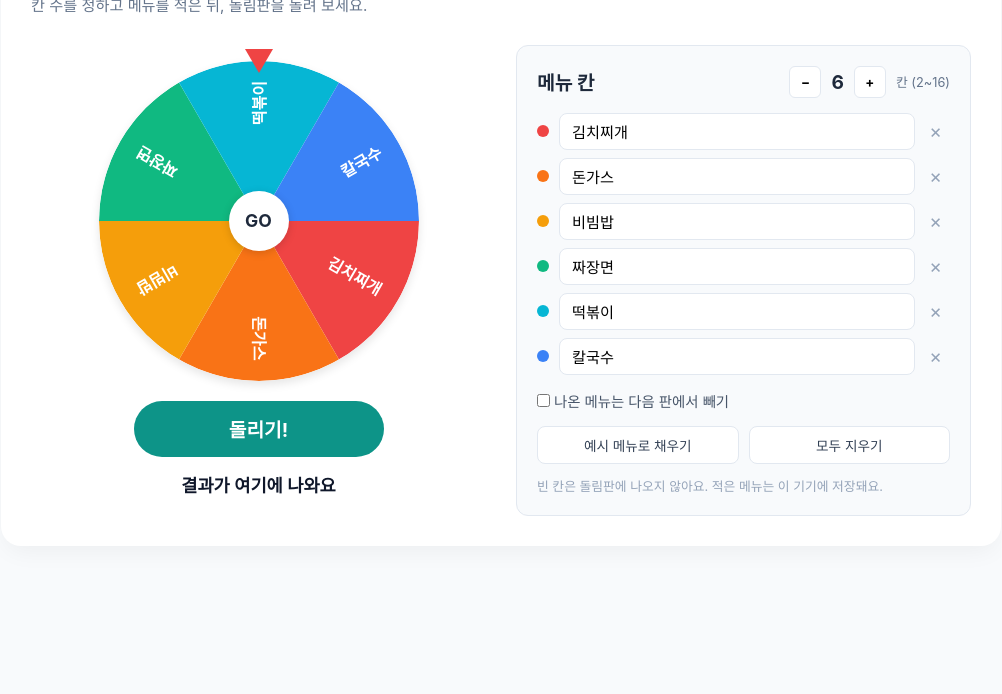
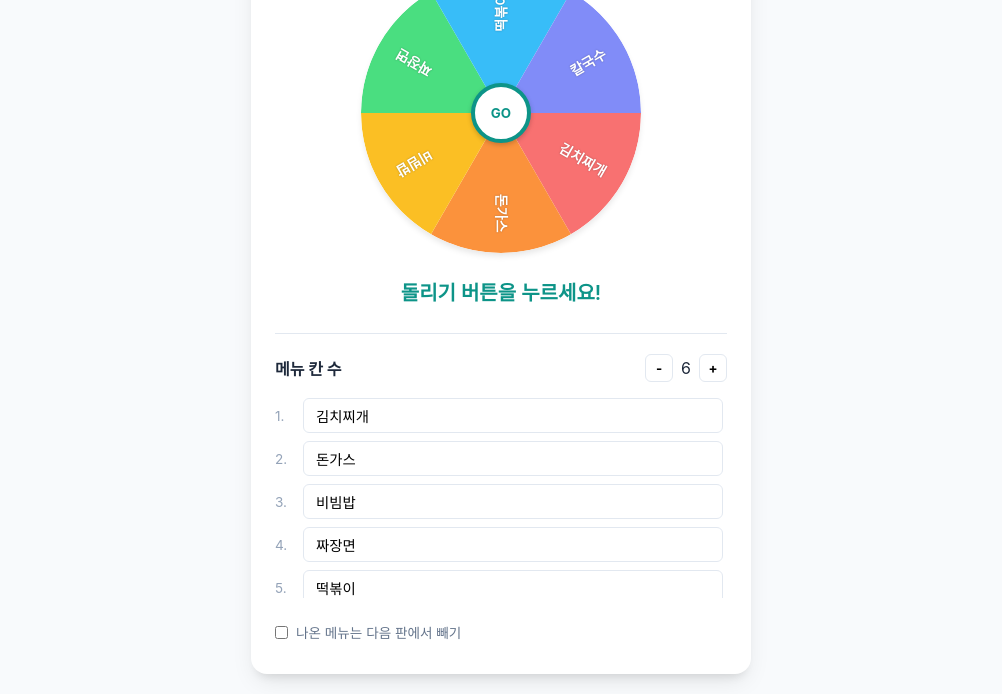
Before and after one commit to eunjinchoi1914/menu, a plain HTML site: page index.html in a window 1280 px wide. Shown: the part 173-867 px from the top of the page, without its empty margins (139-1141 px from the left). Before the commit the page ends 800 px from the top, so only its background shows below. Drawn offline with Linux system fonts and the light colour scheme.

Commit message:
Update index.html

```diff
--- a/index.html
+++ b/index.html
@@ -4,6 +4,10 @@
   <meta charset="UTF-8">
   <meta name="viewport" content="width=device-width, initial-scale=1.0">
   <title>오늘 점심 뭐 먹지? - 점심메뉴 돌림판</title>
+
+  <!-- 앱 설정 파일(manifest.json) 연결 코드 -->
+  <link rel="manifest" href="manifest.json">
+
   <style>
     :root {
       --primary-color: #0d9488;
@@ -32,76 +36,57 @@
     }
 
     .container {
-      display: grid;
-      grid-template-columns: 1fr;
-      gap: 30px;
-      max-width: 1000px;
+      background-color: var(--card-bg);
+      border-radius: 16px;
+      box-shadow: 0 10px 25px -5px rgba(0, 0, 0, 0.1), 0 8px 10px -6px rgba(0, 0, 0, 0.1);
       width: 100%;
-      background: var(--card-bg);
-      padding: 30px;
-      border-radius: 20px;
-      box-shadow: 0 10px 25px -5px rgba(0, 0, 0, 0.05);
+      max-width: 500px;
+      padding: 32px 24px;
+      text-align: center;
     }
 
-    @media (min-width: 768px) {
-      .container {
-        grid-template-columns: 1fr 1fr;
-      }
-    }
-
-    .header {
-      grid-column: 1 / -1;
-      text-align: left;
-    }
-
-    .header h1 {
-      font-size: 2rem;
-      font-weight: 800;
+    h1 {
+      font-size: 1.75rem;
+      font-weight: 700;
+      color: #0f172a;
       margin-bottom: 8px;
     }
 
-    .header p {
+    .description {
+      font-size: 0.95rem;
       color: #64748b;
-      font-size: 0.95rem;
-    }
-
-    /* Wheel Section */
-    .wheel-section {
-      display: flex;
-      flex-direction: column;
-      align-items: center;
-      justify-content: center;
-      position: relative;
+      margin-bottom: 24px;
     }
 
     .wheel-container {
       position: relative;
-      width: 320px;
-      height: 320px;
-      margin-bottom: 20px;
+      width: 280px;
+      height: 280px;
+      margin: 0 auto 24px;
     }
 
-    .pointer {
+    .arrow {
       position: absolute;
-      top: -12px;
+      top: -15px;
       left: 50%;
       transform: translateX(-50%);
       width: 0;
       height: 0;
-      border-left: 14px solid transparent;
-      border-right: 14px solid transparent;
+      border-left: 12px solid transparent;
+      border-right: 12px solid transparent;
       border-top: 24px solid #ef4444;
       z-index: 10;
+      filter: drop-shadow(0 2px 4px rgba(0,0,0,0.2));
     }
 
     canvas {
       width: 100%;
       height: 100%;
       border-radius: 50%;
-      box-shadow: 0 4px 10px rgba(0, 0, 0, 0.1);
+      box-shadow: 0 4px 6px -1px rgba(0, 0, 0, 0.1);
     }
 
-    .center-btn {
+    .spin-btn {
       position: absolute;
       top: 50%;
       left: 50%;
@@ -109,58 +94,43 @@
       width: 60px;
       height: 60px;
       background: white;
+      border: 4px solid var(--primary-color);
       border-radius: 50%;
-      display: flex;
-      justify-content: center;
-      align-items: center;
       font-weight: bold;
-      box-shadow: 0 2px 8px rgba(0,0,0,0.15);
+      color: var(--primary-color);
+      cursor: pointer;
+      box-shadow: 0 2px 5px rgba(0,0,0,0.2);
+      transition: transform 0.1s;
       z-index: 5;
-      font-size: 1.1rem;
-    }
-
-    .spin-btn {
-      width: 80%;
-      max-width: 250px;
-      padding: 14px 0;
-      background-color: var(--primary-color);
-      color: white;
-      border: none;
-      border-radius: 30px;
-      font-size: 1.2rem;
-      font-weight: bold;
-      cursor: pointer;
-      transition: background 0.2s, transform 0.1s;
-    }
-
-    .spin-btn:hover {
-      background-color: var(--primary-hover);
     }
 
     .spin-btn:active {
-      transform: scale(0.98);
+      transform: translate(-50%, -50%) scale(0.95);
     }
 
-    .result-display {
-      margin-top: 15px;
-      font-size: 1.1rem;
-      font-weight: 600;
-      height: 28px;
-      color: #0f172a;
+    .spin-btn:disabled {
+      cursor: not-allowed;
+      opacity: 0.8;
     }
 
-    /* Controls Section */
-    .controls-section {
-      background: #f8fafc;
-      padding: 20px;
-      border-radius: 12px;
-      border: 1px solid var(--border-color);
+    .result {
+      font-size: 1.25rem;
+      font-weight: 600;
+      min-height: 2rem;
+      margin-bottom: 24px;
+      color: var(--primary-color);
     }
 
-    .section-title {
-      font-size: 1.2rem;
-      font-weight: 700;
-      margin-bottom: 15px;
+    .controls {
+      display: flex;
+      flex-direction: column;
+      gap: 16px;
+      text-align: left;
+      border-top: 1px solid var(--border-color);
+      padding-top: 20px;
+    }
+
+    .control-group {
       display: flex;
       justify-content: space-between;
       align-items: center;
@@ -169,52 +139,46 @@
     .count-control {
       display: flex;
       align-items: center;
-      gap: 10px;
+      gap: 8px;
     }
 
     .count-btn {
-      width: 32px;
-      height: 32px;
+      width: 28px;
+      height: 28px;
+      border-radius: 6px;
       border: 1px solid var(--border-color);
       background: white;
-      border-radius: 6px;
+      cursor: pointer;
       font-weight: bold;
-      cursor: pointer;
-    }
-
-    .count-btn:hover {
-      background: #f1f5f9;
     }
 
     .menu-list {
       display: flex;
       flex-direction: column;
       gap: 8px;
-      max-height: 280px;
+      max-height: 200px;
       overflow-y: auto;
-      margin-bottom: 15px;
       padding-right: 4px;
     }
 
     .menu-item {
       display: flex;
+      gap: 8px;
       align-items: center;
-      gap: 10px;
     }
 
-    .color-dot {
-      width: 12px;
-      height: 12px;
-      border-radius: 50%;
-      flex-shrink: 0;
+    .menu-item span {
+      width: 20px;
+      font-size: 0.85rem;
+      color: #94a3b8;
     }
 
     .menu-input {
       flex: 1;
       padding: 8px 12px;
       border: 1px solid var(--border-color);
-      border-radius: 8px;
-      font-size: 0.95rem;
+      border-radius: 6px;
+      font-size: 0.9rem;
       outline: none;
     }
 
@@ -225,282 +189,183 @@
     .remove-btn {
       background: none;
       border: none;
-      color: #94a3b8;
-      font-size: 1.2rem;
+      color: #ef4444;
       cursor: pointer;
-      padding: 0 4px;
-    }
-
-    .remove-btn:hover {
-      color: #ef4444;
+      padding: 4px;
     }
 
     .option-group {
-      margin-bottom: 15px;
-      font-size: 0.9rem;
-      color: #475569;
-    }
-
-    .btn-group {
       display: flex;
-      gap: 10px;
-    }
-
-    .sub-btn {
-      flex: 1;
-      padding: 8px 0;
-      background: white;
-      border: 1px solid var(--border-color);
-      border-radius: 8px;
+      align-items: center;
+      gap: 8px;
       font-size: 0.85rem;
-      cursor: pointer;
-      color: #334155;
-    }
-
-    .sub-btn:hover {
-      background: #f1f5f9;
-    }
-
-    .footer-note {
-      margin-top: 12px;
-      font-size: 0.8rem;
-      color: #94a3b8;
+      color: #64748b;
+      margin-top: 8px;
     }
   </style>
 </head>
 <body>
 
   <div class="container">
-  <div class="header">
     <h1>오늘 점심 뭐 먹지?</h1>
-    <p>칸 수를 정하고 메뉴를 적은 뒤, 돌림판을 돌려 보세요.</p>
+    <p class="description">칸 수를 정하고 메뉴를 적은 뒤, 돌림판을 돌려 보세요.</p>
+
+    <div class="wheel-container">
+      <div class="arrow"></div>
+      <canvas id="wheel" width="280" height="280"></canvas>
+      <button id="spin-btn" class="spin-btn">GO</button>
     </div>
 
-  <!-- 돌림판 영역 -->
-  <div class="wheel-section">
-    <div class="wheel-container">
-      <div class="pointer"></div>
-      <canvas id="wheelCanvas" width="320" height="320"></canvas>
-      <div class="center-btn">GO</div>
-    </div>
-    <button class="spin-btn" id="spinBtn">돌리기!</button>
-    <div class="result-display" id="resultDisplay">결과가 여기에 나와요</div>
-  </div>
+    <div id="result" class="result">돌리기 버튼을 누르세요!</div>
 
-  <!-- 설정 영역 -->
-  <div class="controls-section">
-    <div class="section-title">
-      <span>메뉴 칸</span>
+    <div class="controls">
+      <div class="control-group">
+        <label><strong>메뉴 칸 수</strong></label>
         <div class="count-control">
-        <button class="count-btn" id="decBtn">−</button>
-        <span id="countDisplay">6</span>
-        <button class="count-btn" id="incBtn">+</button>
-        <span style="font-size: 0.8rem; color: #64748b; font-weight: normal;">칸 (2~16)</span>
+          <button id="dec-btn" class="count-btn">-</button>
+          <span id="count-display">6</span>
+          <button id="inc-btn" class="count-btn">+</button>
         </div>
       </div>
 
-    <div class="menu-list" id="menuList"></div>
+      <div id="menu-list" class="menu-list"></div>
 
       <div class="option-group">
-      <label>
-        <input type="checkbox" id="removeWonOption"> 나온 메뉴는 다음 판에서 빼기
-      </label>
-    </div>
-
-    <div class="btn-group">
-      <button class="sub-btn" id="fillPresetBtn">예시 메뉴로 채우기</button>
-      <button class="sub-btn" id="clearAllBtn">모두 지우기</button>
-    </div>
-
-    <div class="footer-note">
-      빈 칸은 돌림판에 나오지 않아요. 적은 메뉴는 이 기기에 저장돼요.
+        <input type="checkbox" id="remove-option">
+        <label for="remove-option">나온 메뉴는 다음 판에서 빼기</label>
       </div>
     </div>
   </div>
 
   <script>
-  const COLORS = [
-    '#ef4444', '#f97316', '#f59e0b', '#10b981', '#06b6d4',
-    '#3b82f6', '#6366f1', '#8b5cf6', '#ec4899', '#f43f5e',
-    '#84cc16', '#14b8a6', '#0284c7', '#a855f7', '#d946ef', '#64748b'
-  ];
+    const colors = ['#f87171', '#fb923c', '#fbbf24', '#4ade80', '#38bdf8', '#818cf8', '#c084fc', '#f472b6'];
+    const defaultMenus = ['김치찌개', '돈가스', '비빔밥', '짜장면', '떡볶이', '칼국수', '초밥', '햄버거'];
 
-  const PRESET_MENUS = ['김치찌개', '돈가스', '비빔밥', '짜장면', '떡볶이', '칼국수'];
+    let count = 6;
+    let menus = [...defaultMenus.slice(0, 6)];
+    let currentRotation = 0;
+    let isSpinning = false;
 
-  let menus = JSON.parse(localStorage.getItem('lunch_menus')) || [...PRESET_MENUS];
-  let isSpinning = false;
-  let currentRotation = 0;
+    const canvas = document.getElementById('wheel');
+    const ctx = canvas.getContext('2d');
+    const spinBtn = document.getElementById('spin-btn');
+    const resultDiv = document.getElementById('result');
+    const countDisplay = document.getElementById('count-display');
+    const menuListDiv = document.getElementById('menu-list');
 
-  const canvas = document.getElementById('wheelCanvas');
-  const ctx = canvas.getContext('2d');
-  const menuListEl = document.getElementById('menuList');
-  const countDisplay = document.getElementById('countDisplay');
-  const resultDisplay = document.getElementById('resultDisplay');
-
-  // 초기화 함수
-  function init() {
-    renderMenuList();
-    drawWheel();
-  }
-
-  // 메뉴 리스트 UI 그리기
-  function renderMenuList() {
-    menuListEl.innerHTML = '';
-    countDisplay.textContent = menus.length;
-
-    menus.forEach((menu, index) => {
-      const item = document.createElement('div');
-      item.className = 'menu-item';
-
-      const colorDot = document.createElement('div');
-      colorDot.className = 'color-dot';
-      colorDot.style.backgroundColor = COLORS[index % COLORS.length];
-
-      const input = document.createElement('input');
-      input.type = 'text';
-      input.className = 'menu-input';
-      input.value = menu;
-      input.placeholder = `${index + 1}. 메뉴 입력`;
-      input.oninput = (e) => {
-        menus[index] = e.target.value;
-        saveAndRedraw();
-      };
-
-      const removeBtn = document.createElement('button');
-      removeBtn.className = 'remove-btn';
-      removeBtn.innerHTML = '×';
-      removeBtn.onclick = () => removeMenu(index);
-
-      item.appendChild(colorDot);
-      item.appendChild(input);
-      item.appendChild(removeBtn);
-      menuListEl.appendChild(item);
-    });
-  }
-
-  // 돌림판 Canvas 그리기
     function drawWheel() {
-    const activeMenus = menus.filter(m => m.trim() !== '');
-    const total = activeMenus.length || 1;
-    const arc = (2 * Math.PI) / total;
+      const numOptions = menus.length;
+      const arcSize = (2 * Math.PI) / numOptions;
+      const centerX = canvas.width / 2;
+      const centerY = canvas.height / 2;
       const radius = canvas.width / 2;
 
       ctx.clearRect(0, 0, canvas.width, canvas.height);
 
-    if (activeMenus.length === 0) {
+      for (let i = 0; i < numOptions; i++) {
+        const angle = i * arcSize;
         ctx.beginPath();
-      ctx.arc(radius, radius, radius, 0, 2 * Math.PI);
-      ctx.fillStyle = '#e2e8f0';
+        ctx.fillStyle = colors[i % colors.length];
+        ctx.moveTo(centerX, centerY);
+        ctx.arc(centerX, centerY, radius, angle, angle + arcSize);
+        ctx.lineTo(centerX, centerY);
         ctx.fill();
-      return;
+
+        ctx.save();
+        ctx.translate(centerX, centerY);
+        ctx.rotate(angle + arcSize / 2);
+        ctx.textAlign = "right";
+        ctx.fillStyle = "#ffffff";
+        ctx.font = "bold 14px -apple-system, sans-serif";
+        ctx.shadowColor = "rgba(0,0,0,0.3)";
+        ctx.shadowBlur = 2;
+        ctx.fillText(menus[i] || `메뉴 ${i+1}`, radius - 20, 5);
+        ctx.restore();
+      }
     }
 
-    activeMenus.forEach((menu, i) => {
-      const angle = i * arc;
-      ctx.beginPath();
-      ctx.fillStyle = COLORS[i % COLORS.length];
-      ctx.moveTo(radius, radius);
-      ctx.arc(radius, radius, radius, angle, angle + arc);
-      ctx.lineTo(radius, radius);
-      ctx.fill();
+    function renderInputs() {
+      menuListDiv.innerHTML = '';
+      menus.forEach((menu, index) => {
+        const item = document.createElement('div');
+        item.className = 'menu-item';
+        item.innerHTML = `
+          <span>${index + 1}.</span>
+          <input type="text" class="menu-input" value="${menu}" data-index="${index}">
+        `;
+        menuListDiv.appendChild(item);
+      });
 
-      // 텍스트 그리기
-      ctx.save();
-      ctx.translate(radius, radius);
-      ctx.rotate(angle + arc / 2);
-      ctx.textAlign = 'right';
-      ctx.fillStyle = 'white';
-      ctx.font = 'bold 16px sans-serif';
-      ctx.fillText(menu, radius - 20, 6);
-      ctx.restore();
+      document.querySelectorAll('.menu-input').forEach(input => {
+        input.addEventListener('input', (e) => {
+          const idx = e.target.getAttribute('data-index');
+          menus[idx] = e.target.value;
+          drawWheel();
+        });
       });
     }
 
-  // 변경사항 저장 및 다시 그리기
-  function saveAndRedraw() {
-    localStorage.setItem('lunch_menus', JSON.stringify(menus));
+    function updateCount(newCount) {
+      if (newCount < 2 || newCount > 16) return;
+      count = newCount;
+      countDisplay.textContent = count;
+
+      if (menus.length < count) {
+        for (let i = menus.length; i < count; i++) {
+          menus.push(defaultMenus[i] || `메뉴 ${i+1}`);
+        }
+      } else if (menus.length > count) {
+        menus = menus.slice(0, count);
+      }
+
+      renderInputs();
       drawWheel();
     }
 
-  // 돌리기 로직
-  document.getElementById('spinBtn').onclick = () => {
-    const validMenus = menus.filter(m => m.trim() !== '');
-    if (validMenus.length < 2) {
-      alert('최소 2개 이상의 메뉴를 입력해주세요!');
-      return;
-    }
-    if (isSpinning) return;
+    document.getElementById('inc-btn').addEventListener('click', () => updateCount(count + 1));
+    document.getElementById('dec-btn').addEventListener('click', () => updateCount(count - 1));
+
+    spinBtn.addEventListener('click', () => {
+      if (isSpinning || menus.length === 0) return;
 
       isSpinning = true;
-    resultDisplay.textContent = '두구두구...';
+      spinBtn.disabled = true;
+      resultDiv.textContent = '두근두근...';
 
-    const spinAngle = Math.floor(Math.random() * 360) + 1440; // 최소 4바퀴 회전
-    currentRotation += spinAngle;
+      const spins = 5 + Math.floor(Math.random() * 5);
+      const randomDegrees = Math.floor(Math.random() * 360);
+      const totalDegrees = spins * 360 + randomDegrees;
 
-    canvas.style.transition = 'transform 4s cubic-bezier(0.15, 0.99, 0.18, 0.99)';
+      currentRotation += totalDegrees;
+
+      canvas.style.transition = 'transform 4s cubic-bezier(0.15, 0.9, 0.15, 1)';
       canvas.style.transform = `rotate(${currentRotation}deg)`;
 
       setTimeout(() => {
         isSpinning = false;
+        spinBtn.disabled = false;
+
         const actualDegrees = currentRotation % 360;
-      const arcSize = 360 / validMenus.length;
+        const numOptions = menus.length;
+        const arcSizeDegrees = 360 / numOptions;
 
-      // 화살표가 상단(270도 위치)을 가리키므로 계산 조정
-      const selectedIndex = Math.floor((360 - (actualDegrees % 360) + 270) % 360 / arcSize);
-      const wonMenu = validMenus[selectedIndex];
+        let winningIndex = Math.floor((360 - actualDegrees + 270) % 360 / arcSizeDegrees);
+        const winner = menus[winningIndex] || '선택된 메뉴';
 
-      resultDisplay.innerHTML = `🎉 오늘 점심은 <strong>${wonMenu}</strong>!`;
+        resultDiv.textContent = `오늘의 추천: 🎉 ${winner} 🎉`;
 
-      // 당첨 메뉴 삭제 옵션 체크 시
-      if (document.getElementById('removeWonOption').checked) {
-        const idxInMain = menus.indexOf(wonMenu);
-        if (idxInMain > -1) {
-          setTimeout(() => removeMenu(idxInMain), 1500);
-        }
+        if (document.getElementById('remove-option').checked && menus.length > 2) {
+          menus.splice(winningIndex, 1);
+          count = menus.length;
+          countDisplay.textContent = count;
+          renderInputs();
+          drawWheel();
         }
       }, 4000);
-  };
+    });
 
-  // 칸 수 조절
-  document.getElementById('incBtn').onclick = () => {
-    if (menus.length < 16) {
-      menus.push('');
-      renderMenuList();
-      saveAndRedraw();
-    }
-  };
-
-  document.getElementById('decBtn').onclick = () => {
-    if (menus.length > 2) {
-      menus.pop();
-      renderMenuList();
-      saveAndRedraw();
-    }
-  };
-
-  function removeMenu(index) {
-    if (menus.length > 2) {
-      menus.splice(index, 1);
-      renderMenuList();
-      saveAndRedraw();
-    } else {
-      alert('최소 2개의 칸은 유지되어야 합니다.');
-    }
-  }
-
-  document.getElementById('clearAllBtn').onclick = () => {
-    menus = menus.map(() => '');
-    renderMenuList();
-    saveAndRedraw();
-  };
-
-  document.getElementById('fillPresetBtn').onclick = () => {
-    menus = [...PRESET_MENUS];
-    renderMenuList();
-    saveAndRedraw();
-  };
-
-  init();
+    renderInputs();
+    drawWheel();
   </script>
 </body>
 </html>
```
Lines whose indentation alone changed are shown as unchanged.
